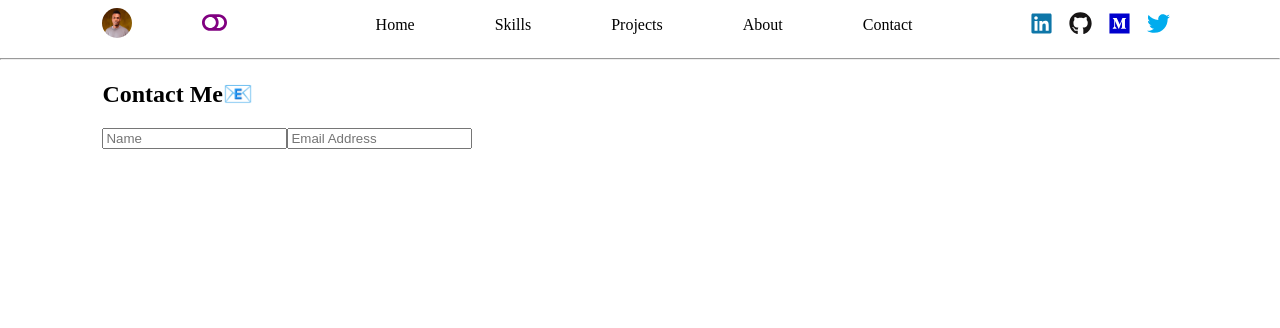
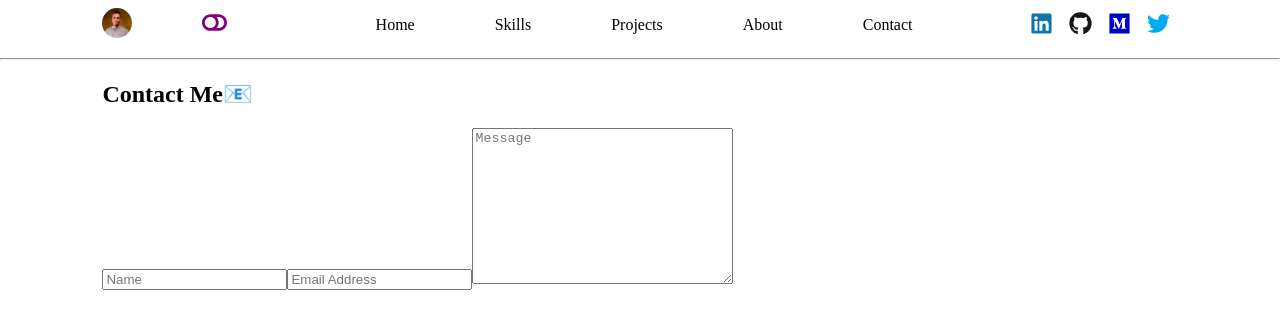
Before and after one commit to brytebee/portfolio, a React (Create React App) app: page /contact in a window 1280 px wide. Shown: the top 328 px of the page. Built offline with nearby package versions, Linux system fonts and the light colour scheme.

Commit message:
:white_check_mark: Add textarea
Added a textarea for message

```diff
--- a/src/pages/Contact.jsx
+++ b/src/pages/Contact.jsx
@@ -6,6 +6,12 @@ const Contact = () => (
     <form action="" method="post">
       <input type="text" placeholder="Name" required />
       <input type="email" placeholder="Email Address" required />
+      <textarea
+        id="message"
+        cols="30"
+        rows="10"
+        placeholder="Message"
+      ></textarea>
     </form>
   </div>
 );
```
